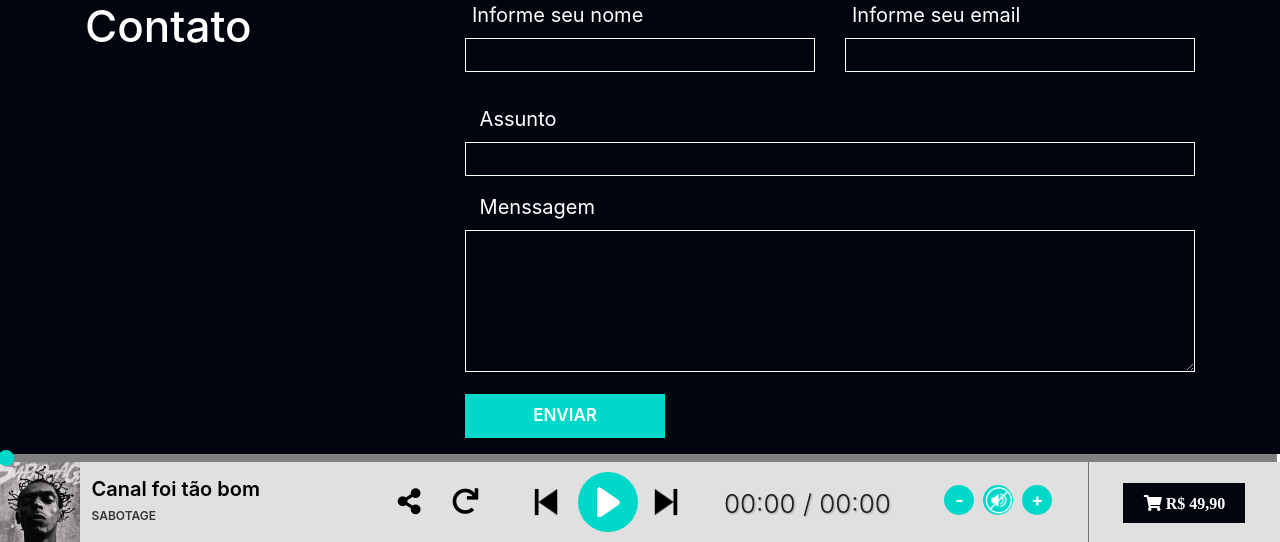
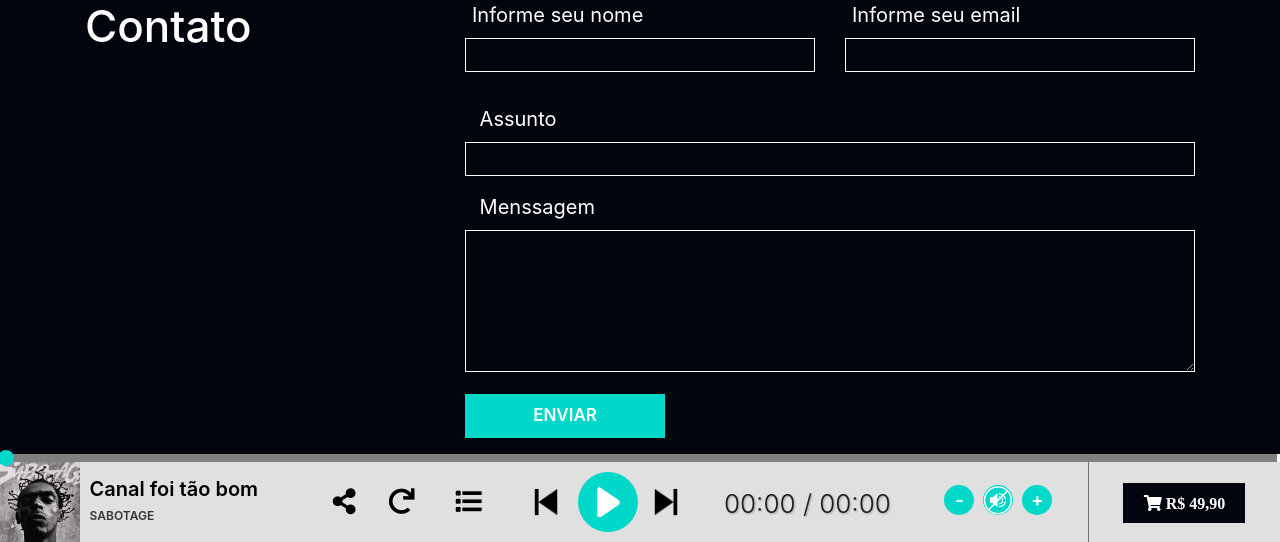
Before and after one commit to SidSan97/music-player, a PHP site: page / in a window 1280 px wide. Shown: the part 1966-2508 px from the top of the page. Run offline with PHP 8.4, Linux system fonts and the light colour scheme; some libraries are stand-ins or nearby versions; some web fonts are replaced.

Commit message:
Ajustes do painel de som

```diff
--- a/css/index.css
+++ b/css/index.css
@@ -421,6 +421,8 @@ body
     color: white;
 }
 
+/*CODIGOS RELACIONADOS AO PROGRESS BAR*/
+
 #seek-bar
 {
     width: 99.8%;
@@ -454,6 +456,8 @@ body
     z-index: 99;
 }
 
+/*CÓDIGOS RELACIONADOS AO PAINEL DE SOM*/
+
 #painel-player
 {
     position: absolute;
@@ -485,13 +489,13 @@ body
 
 #painel-player ul li:first-child
 {
-    width: 30%;
+    width: 25%;
     display: flex;
 }
 
 #painel-player ul li:nth-child(2)
 {
-    width: 10%;
+    width: 15%;
     display: flex;
 }
 
@@ -552,7 +556,7 @@ body
     margin-left: 5%;
     margin-right: 5%;
     padding-top: 1px;
-    /*border: 1px solid red;*/
+    padding-right: 1px;
 }
 
 #painel-player h5
@@ -594,6 +598,22 @@ body
     font-size: 26px;
 }
 
+#btn_listSong
+{
+    height: 50px;
+    width: 50px;
+    margin-top: 15px;
+    margin-right: 10%;
+    background-color: transparent;
+    border: none;
+    font-size: 26px;
+}
+
+#btn_listSong i
+{
+    color: black;
+}
+
 .btn_play
 {
     width: 60px;
@@ -607,12 +627,6 @@ body
     margin-top: 10px;
     margin-right: 7%;
     margin-left: 7%;
-}
-
-.btn_play i
-{
-    font-size: 25px;
-    color: #fff;
 }
 
 .pass-song
--- a/index.php
+++ b/index.php
@@ -313,6 +313,7 @@
           <li>
             <button id="btn-shareSong"><i class="fas fa-share-alt"></i></button>
             <button id="btn_repeat"><i class="fas fa-redo"></i></button>
+            <button id="btn_listSong"><a href="#menu-musicas-playlist"><i class="fas fa-list"></i></a></button>
           </li>
 
           <li>
@@ -331,7 +332,7 @@
 
           <div id="volume">
             <button id="decrease" class="btnVol" onclick="decreaseVolume()">-</button>
-			<button id="volumeIcon" onclick="mute()"><img src="Mute.png" width="90%"></button>
+			<button id="volumeIcon" onclick="mute()"><img src="Mute.png" width="100%"></button>
 			<button id="increase" class="btnVol" onclick="increaseVolume()">+</button>
           </div>
 
```
